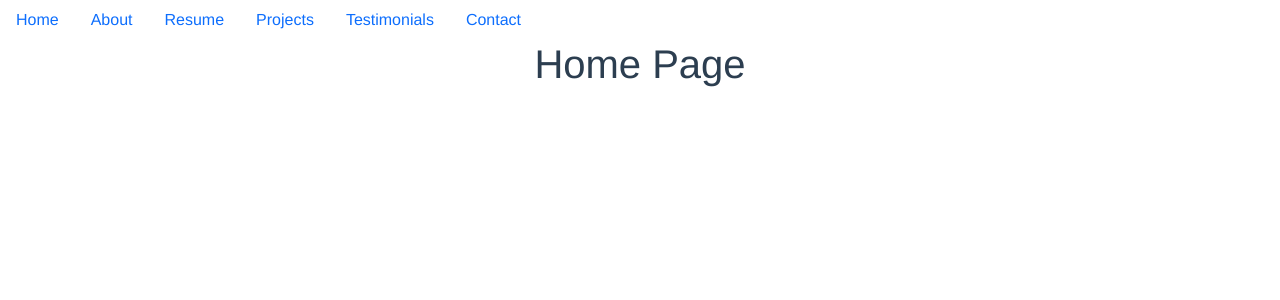
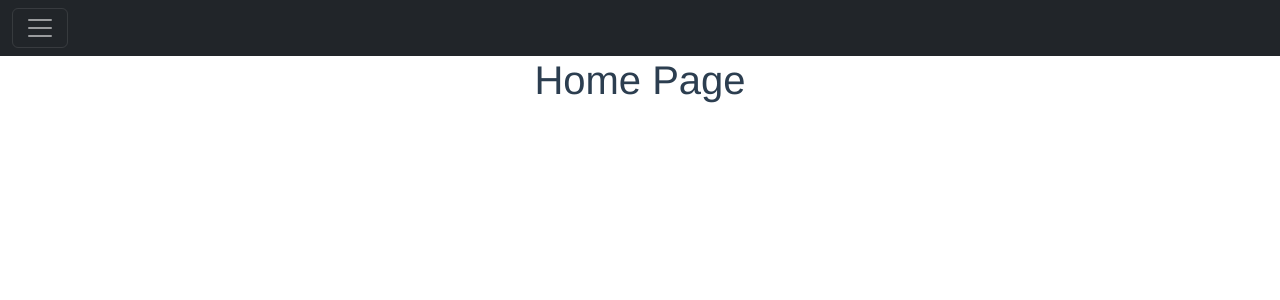
Before and after one commit to caelaward/vue-portfolio, a Vue app: page /home in a window 1280 px wide. Shown: the top 300 px of the page. Built offline with nearby package versions, Linux system fonts and the light colour scheme.

Commit message:
added a new navbar

```diff
--- a/src/components/NavComp.vue
+++ b/src/components/NavComp.vue
@@ -1,5 +1,5 @@
 <template>
-    <div class="nav">
+    <!-- <div class="nav">
        <ul class="nav justify-content-center">
   <li class="nav-item">
     <router-link to="/home" class="nav-link active" aria-current="page" href="home">Home</router-link>
@@ -22,6 +22,27 @@
 
 </ul>
     </div>
+   -->
+
+    <div class="collapse" id="navbarToggleExternalContent" data-bs-theme="dark">
+  <div class="bg-dark p-4">
+       <ul class="list-group list-group-flush">
+  <li class="list-group-item"><router-link to="/home">Home</router-link></li>
+   <li class="list-group-item"><router-link to="/about" >About</router-link></li>
+   <li class="list-group-item"><router-link to="/resume" >Resume</router-link></li>
+   <li class="list-group-item"><router-link to="/projects" >Projects</router-link></li>
+ <li class="list-group-item"><router-link to="/testimonials" >Testimonials</router-link></li>
+  <li class="list-group-item"><router-link to="/contact" >Contact</router-link></li>
+</ul>
+  </div>
+</div>
+<nav class="navbar navbar-dark bg-dark">
+  <div class="container-fluid">
+    <button class="navbar-toggler" type="button" data-bs-toggle="collapse" data-bs-target="#navbarToggleExternalContent" aria-controls="navbarToggleExternalContent" aria-expanded="false" aria-label="Toggle navigation">
+      <span class="navbar-toggler-icon"></span>
+    </button>
+  </div>
+</nav>
 
 </template>
 
```
